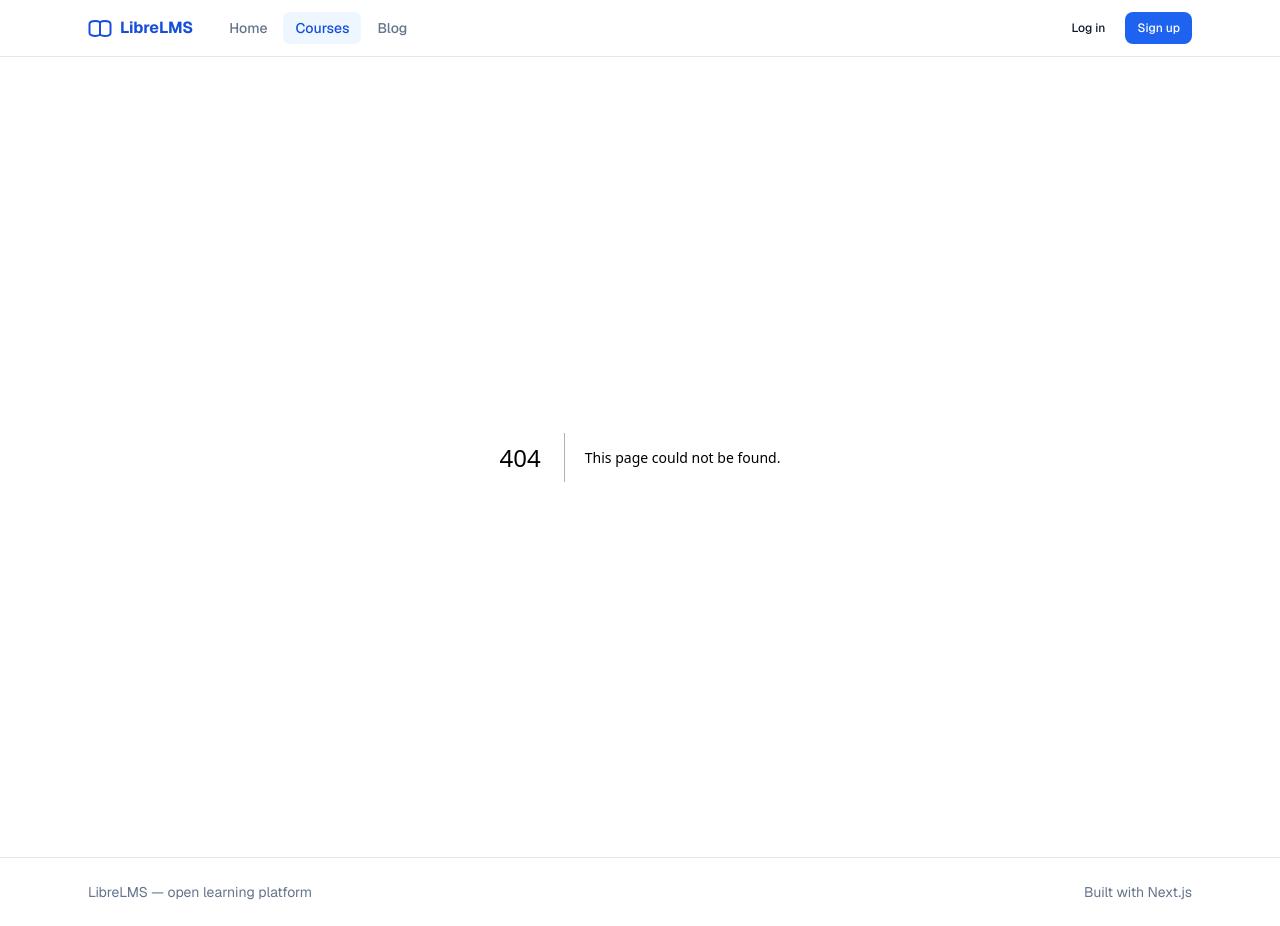
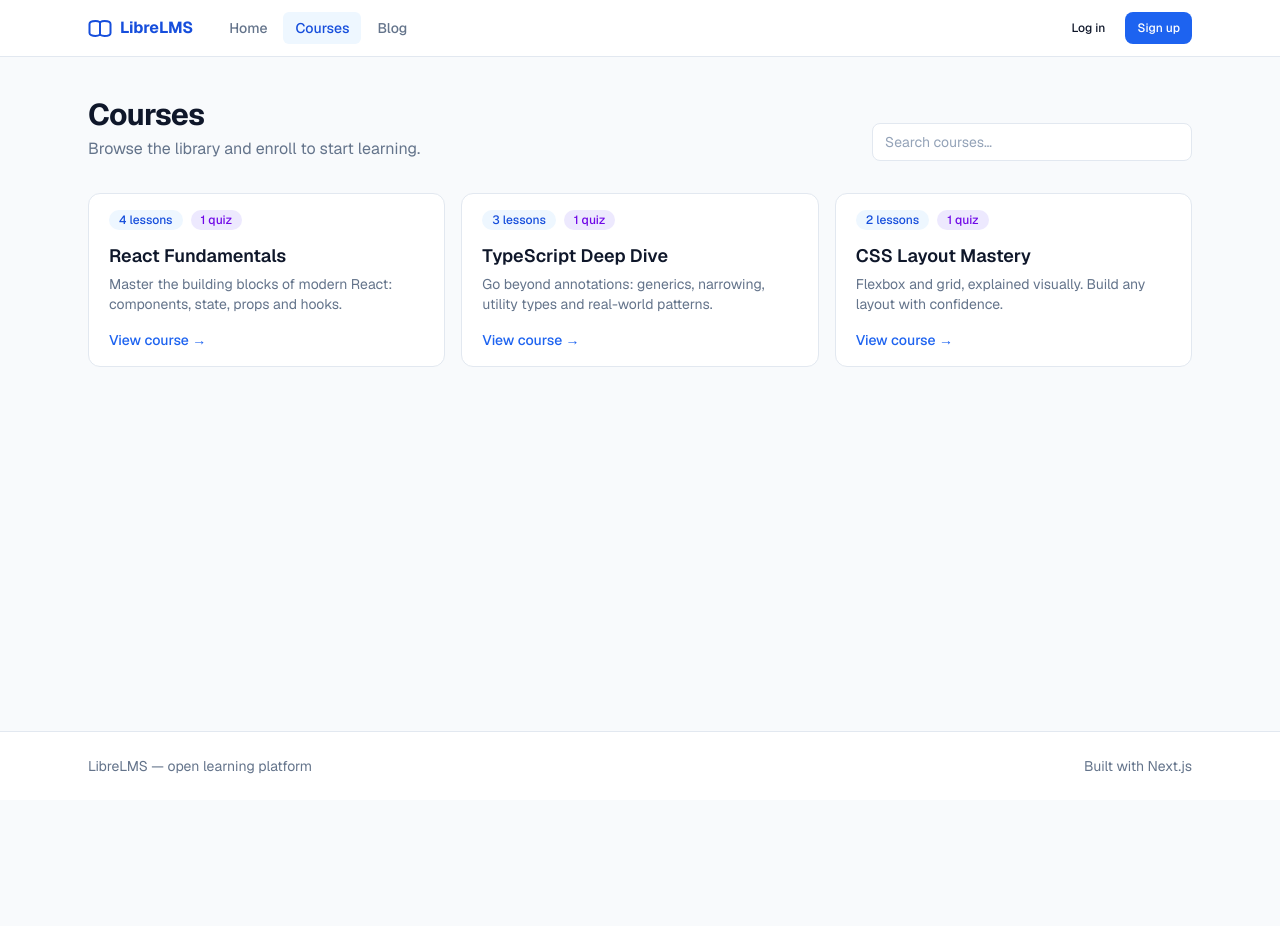
Before and after one commit to saifshahriar/librelms-web, a Next.js app: page /courses in a window 1280 px wide. Before the commit this address had no page. After the commit the page ends 800 px from the top, so only its background shows below. Built offline with nearby package versions, Linux system fonts and the light colour scheme.

Commit message:
feat: course list page

```diff
--- /dev/null
+++ b/src/app/courses/page.tsx
@@ -0,0 +1,95 @@
+"use client";
+
+import Link from "next/link";
+import { useEffect, useMemo, useState } from "react";
+import { Badge, Card, CardBody } from "@/components/ui";
+import { courseService } from "@/lib/api";
+import type { Course } from "@/lib/types";
+
+export default function CoursesPage() {
+	const [courses, setCourses] = useState<Course[]>([]);
+	const [loading, setLoading] = useState(true);
+	const [query, setQuery] = useState("");
+
+	useEffect(() => {
+		courseService
+			.list()
+			.then((res) => setCourses(res.data))
+			.finally(() => setLoading(false));
+	}, []);
+
+	const filtered = useMemo(() => {
+		const q = query.trim().toLowerCase();
+		if (!q) return courses;
+		return courses.filter(
+			(c) =>
+				c.title.toLowerCase().includes(q) ||
+				c.description.toLowerCase().includes(q),
+		);
+	}, [courses, query]);
+
+	return (
+		<div className="container-page py-10">
+			<div className="mb-8 flex flex-col gap-4 sm:flex-row sm:items-end sm:justify-between">
+				<div>
+					<h1 className="text-page-title">Courses</h1>
+					<p className="mt-1 text-ink-muted">
+						Browse the library and enroll to start learning.
+					</p>
+				</div>
+				<input
+					type="search"
+					placeholder="Search courses…"
+					value={query}
+					onChange={(e) => setQuery(e.target.value)}
+					className="input-base sm:max-w-xs"
+				/>
+			</div>
+
+			{loading ? (
+				<div className="grid gap-4 sm:grid-cols-2 lg:grid-cols-3">
+					{[0, 1, 2, 3, 4, 5].map((i) => (
+						<div
+							key={i}
+							className="card-surface h-44 animate-pulse"
+						/>
+					))}
+				</div>
+			) : filtered.length === 0 ? (
+				<div className="card-surface px-6 py-16 text-center text-ink-muted">
+					No courses match your search.
+				</div>
+			) : (
+				<div className="grid gap-4 sm:grid-cols-2 lg:grid-cols-3">
+					{filtered.map((course) => (
+						<Link key={course.id} href={`/courses/${course.id}`}>
+							<Card className="h-full transition-shadow hover:shadow-md">
+								<CardBody>
+									<div className="mb-3 flex items-center gap-2">
+										<Badge tone="brand">
+											{course.lessonIds.length} lessons
+										</Badge>
+										{course.quizIds.length > 0 && (
+											<Badge tone="purple">
+												{course.quizIds.length} quiz
+											</Badge>
+										)}
+									</div>
+									<h3 className="text-lg font-semibold">
+										{course.title}
+									</h3>
+									<p className="mt-1 line-clamp-3 text-sm text-ink-muted">
+										{course.description}
+									</p>
+									<p className="mt-4 text-sm font-medium text-brand-600">
+										View course →
+									</p>
+								</CardBody>
+							</Card>
+						</Link>
+					))}
+				</div>
+			)}
+		</div>
+	);
+}
```
